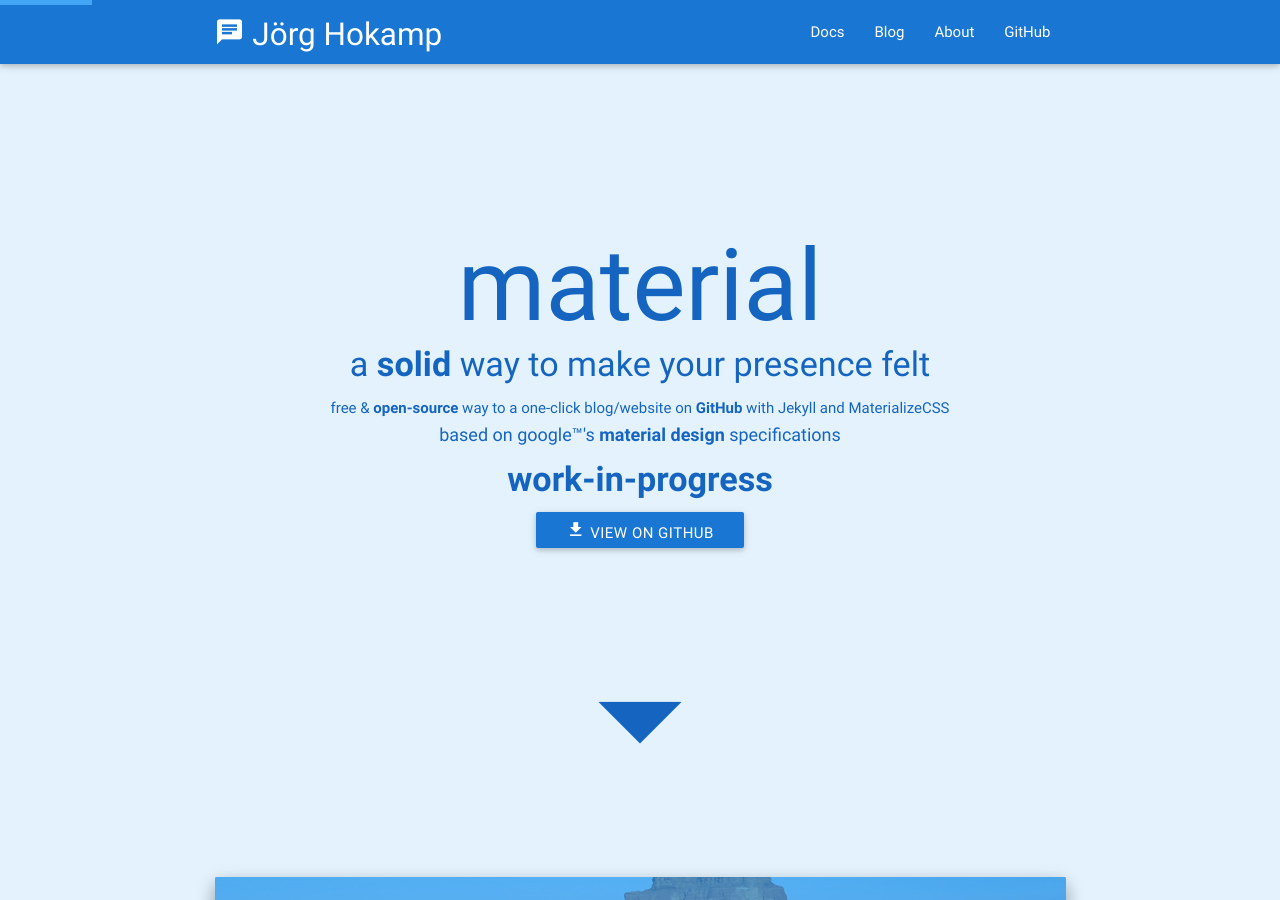
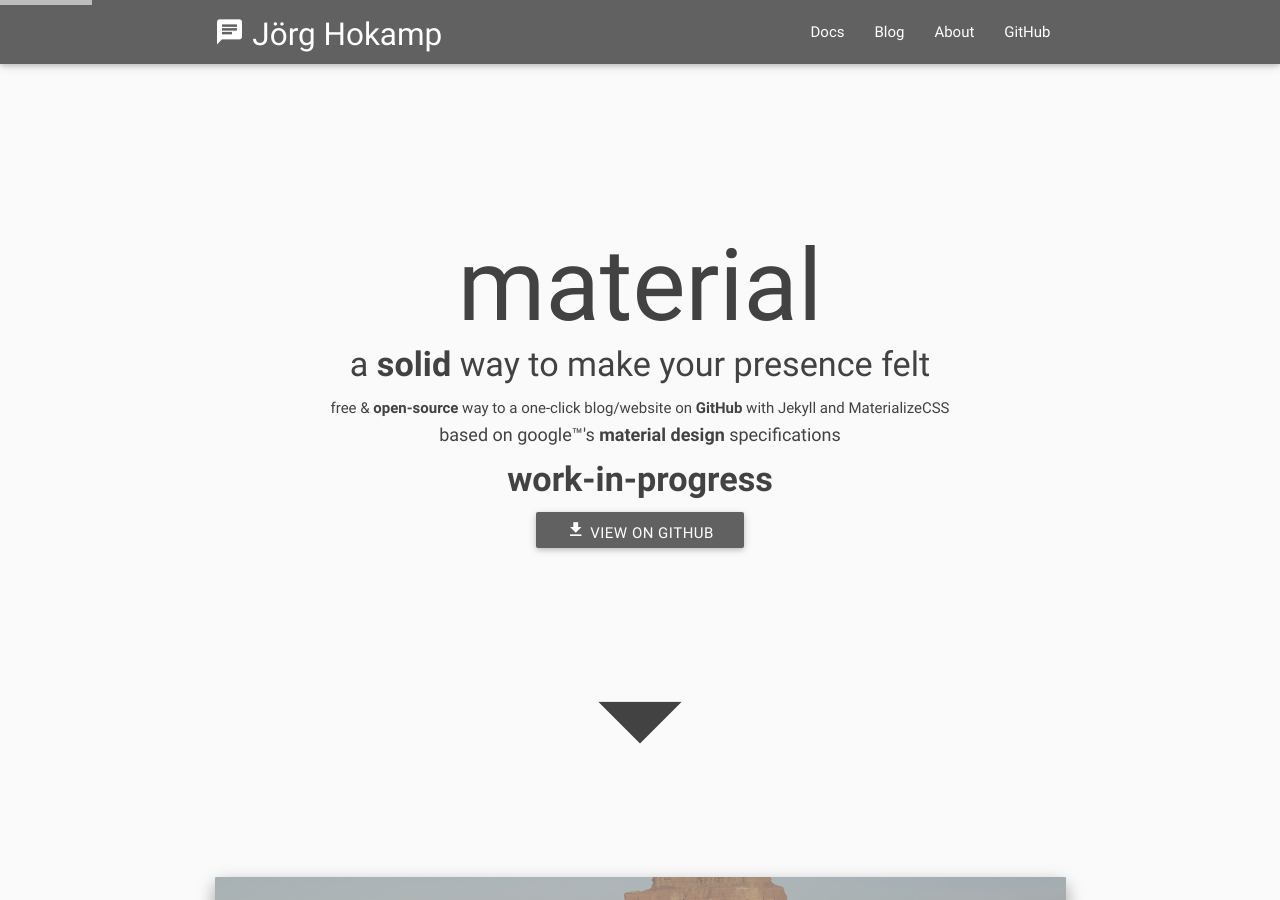
Before and after one commit to jhokamp/jhokamp.github.io, a Jekyll site: the page built from index.html, in a window 1280 px wide and 900 px high. Built offline with Jekyll 4.4.1, drawn with Linux system fonts in a browser that asks for light colours.

Commit message:
Update _config.yml

```diff
--- a/_config.yml
+++ b/_config.yml
@@ -8,7 +8,7 @@
 url: "http://jhokamp.github.io" # the base hostname & protocol for your site
 twitter_username: hamburgkind
 github_username:  jhokamp
-css: "blue"
+css: "grey"
 
 # Build settings
 markdown: kramdown
```
